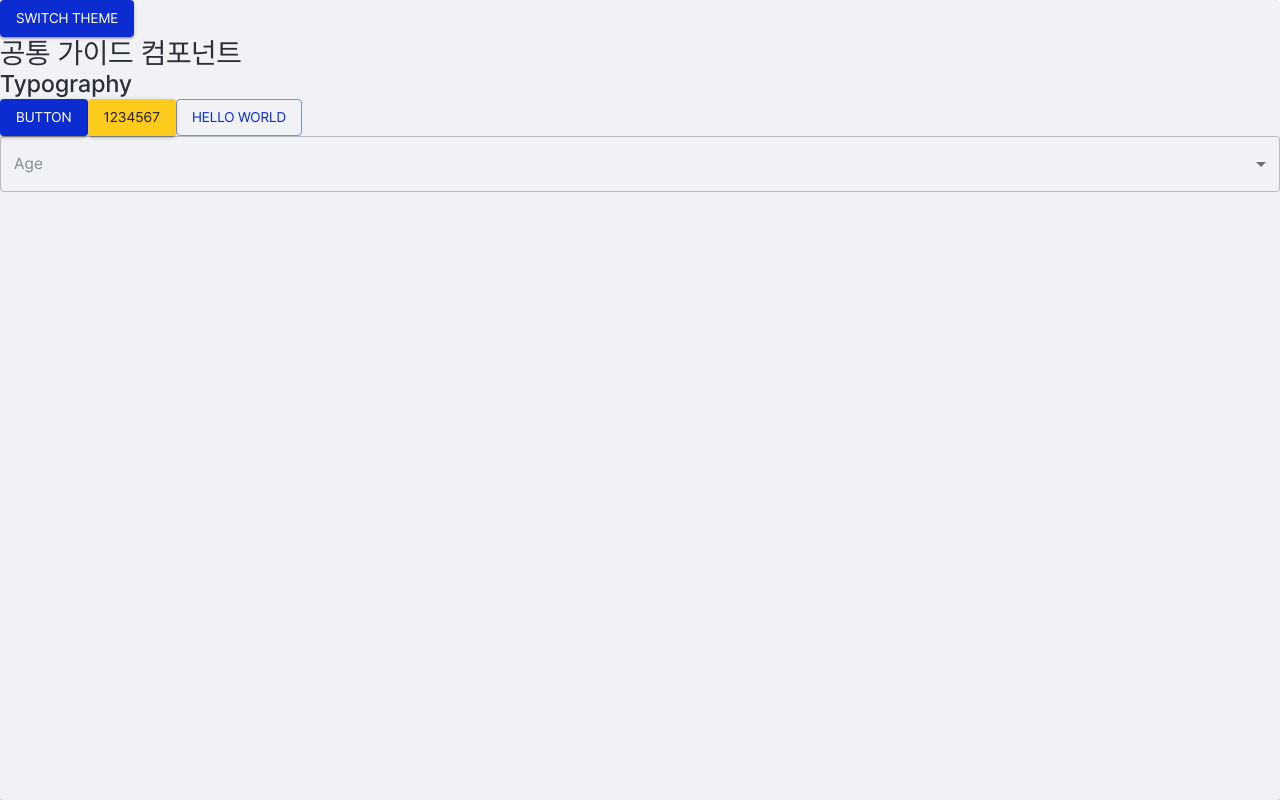
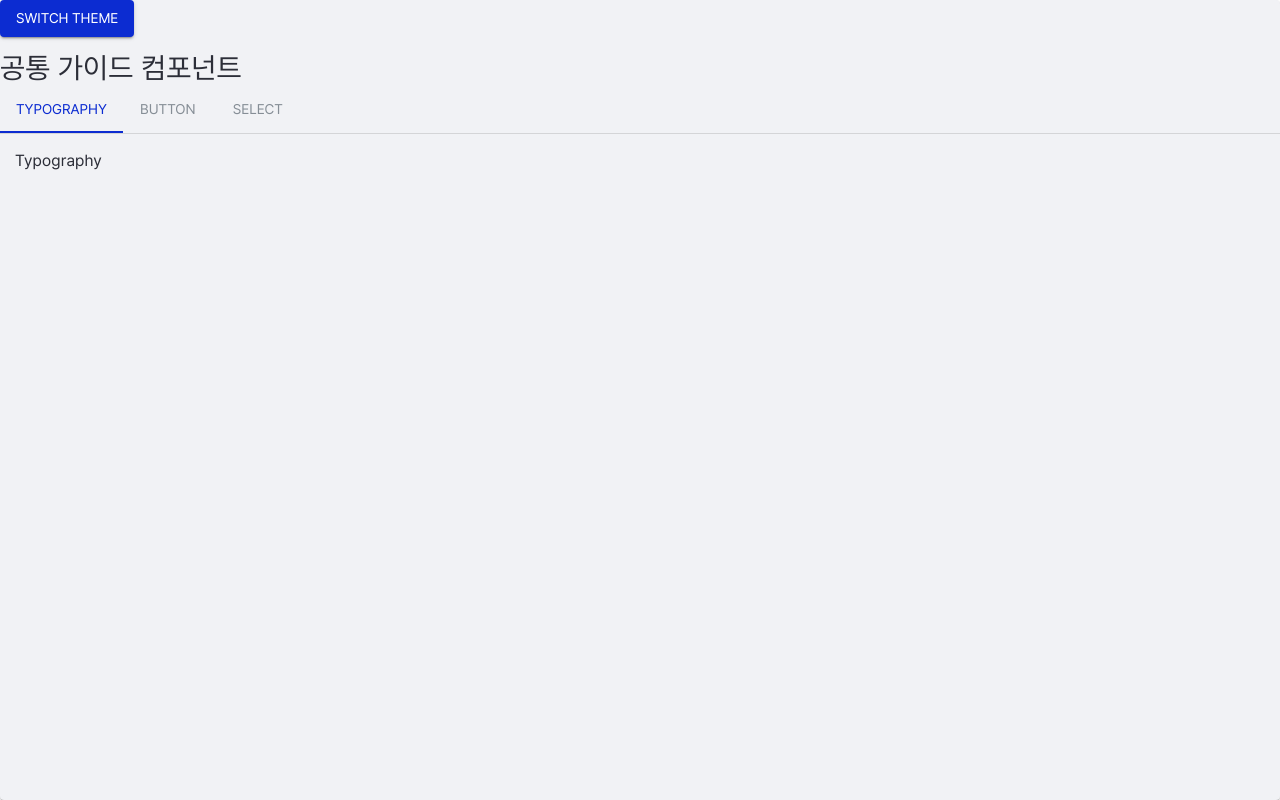
Before and after one commit to haejuoh/rentpub, a React (Create React App) app: page / in a window 1280 px wide. Built offline with nearby package versions, Linux system fonts and the light colour scheme.

Commit message:
가이드 작업진행 중

```diff
--- a/package.json
+++ b/package.json
@@ -5,6 +5,7 @@
   "dependencies": {
     "@emotion/react": "^11.8.2",
     "@emotion/styled": "^11.8.1",
+    "@mui/lab": "^5.0.0-alpha.76",
     "@mui/material": "^5.5.2",
     "@mui/styled-engine-sc": "^5.5.2",
     "@mui/styles": "^5.5.1",
--- a/src/App.js
+++ b/src/App.js
@@ -1,17 +1,40 @@
 import React, { useState, useMemo, useContext } from "react";
 import { styled } from "@mui/styles";
 import { ThemeProvider } from "@mui/material/styles";
+import { CssBaseline } from "@mui/material";
 import { lightTheme, darkTheme } from "../src/assets/style/customTheme";
-import { Paper, Button, Typography, useMediaQuery } from "@mui/material";
-// import { ReactComponent as IconArrow } from "./assets/icons/chevron-down-sharp.svg";
+import {
+  Box,
+  Paper,
+  Button,
+  Typography,
+  useMediaQuery,
+  Tab,
+} from "@mui/material";
+import { TabContext, TabList, TabPanel } from "@mui/lab";
 import { ThemeContext } from "./context/themeContext";
 import MuiSelect from "./components/MuiSelect";
+import MuiTabs from "./components/MuiTab";
 
 const MyButton = styled(Button)({
   border: 0,
   borderRadius: 5,
   boxShadow: "none",
 });
+
+// const GuideTitle = styled(Typography)({
+//   fontSize: "1.5rem",
+//   fontWeight: 600,
+//   color: gray[900],
+// });
+
+const GuideTitle = styled(Typography)(
+  ({ theme }) => `
+  font-size: "1.5rem",
+  font-weight: 600,
+  color: ${theme.palette.primary.main};
+  `
+);
 
 const Wrap = styled(Paper)({
   width: "100%",
@@ -33,13 +56,49 @@ const SwitchTheme = () => {
     </MyButton>
   );
 };
-const Item = styled(Paper)(({ theme }) => ({
-  backgroundColor: theme.palette.mode === "dark" ? "#1A2027" : "#fff",
-  ...theme.typography.body2,
-  padding: theme.spacing(1),
-  textAlign: "center",
-  color: theme.palette.text.secondary,
-}));
+const ComponentTabs = () => {
+  const [value, setValue] = React.useState("1");
+
+  const handleChange = (event, newValue) => {
+    setValue(newValue);
+  };
+  return (
+    <Box sx={{ width: "100%", typography: "body1" }}>
+      <Typography variant="h1" mt={3}>
+        공통 가이드 컴포넌트
+      </Typography>
+      <TabContext value={value}>
+        <Box sx={{ borderBottom: 1, borderColor: "divider" }}>
+          <TabList
+            onChange={handleChange}
+            aria-label="common compoenents guide tabs"
+          >
+            <Tab label="Typography" value="1" />
+            <Tab label="Button" value="2" />
+            <Tab label="Select" value="3" />
+          </TabList>
+        </Box>
+        <TabPanel value="1">
+          <GuideTitle>Typography</GuideTitle>
+        </TabPanel>
+        <TabPanel value="2">
+          <MyButton color="primary" variant="contained">
+            Button
+          </MyButton>
+          <MyButton color="secondary" variant="contained">
+            1234567
+          </MyButton>
+          <Button color="primary" variant="outlined">
+            Hello World
+          </Button>
+        </TabPanel>
+        <TabPanel value="3">
+          <MuiSelect />
+        </TabPanel>
+      </TabContext>
+    </Box>
+  );
+};
 
 function App() {
   const systemTheme = useMediaQuery("(prefers-color-scheme: dark)");
@@ -58,21 +117,10 @@ function App() {
     <>
       <ThemeContext.Provider value={stateTheme}>
         <ThemeProvider theme={themeMode}>
+          <CssBaseline />
           <Wrap>
             <SwitchTheme />
-            <Typography variant="h1">공통 가이드 컴포넌트</Typography>
-            <Typography variant="h2">Typography</Typography>
-
-            <MyButton color="primary" variant="contained">
-              Button
-            </MyButton>
-            <MyButton color="secondary" variant="contained">
-              1234567
-            </MyButton>
-            <Button color="primary" variant="outlined">
-              Hello World
-            </Button>
-            <MuiSelect />
+            <ComponentTabs />
           </Wrap>
           {/* <img src={iconArrow}/> */}
         </ThemeProvider>
--- /dev/null
+++ b/src/components/MuiTab.js
@@ -0,0 +1,31 @@
+import * as React from "react";
+import Box from "@mui/material/Box";
+import Tab from "@mui/material/Tab";
+import TabContext from "@mui/lab/TabContext";
+import TabList from "@mui/lab/TabList";
+import TabPanel from "@mui/lab/TabPanel";
+
+export default function MuiTabs() {
+  const [value, setValue] = React.useState("1");
+
+  const handleChange = (event, newValue) => {
+    setValue(newValue);
+  };
+
+  return (
+    <Box sx={{ width: "100%", typography: "body1" }}>
+      <TabContext value={value}>
+        <Box sx={{ borderBottom: 1, borderColor: "divider" }}>
+          <TabList onChange={handleChange} aria-label="lab API tabs example">
+            <Tab label="Item One" value="1" />
+            <Tab label="Item Two" value="2" />
+            <Tab label="Item Three" value="3" />
+          </TabList>
+        </Box>
+        <TabPanel value="1">Item One</TabPanel>
+        <TabPanel value="2">Item Two</TabPanel>
+        <TabPanel value="3">Item Three</TabPanel>
+      </TabContext>
+    </Box>
+  );
+}
```
Also changed, not shown: src/guide/Typo.js (added, +8 -0 lines), 1 other file (tests, documents, lock files or other folders).
